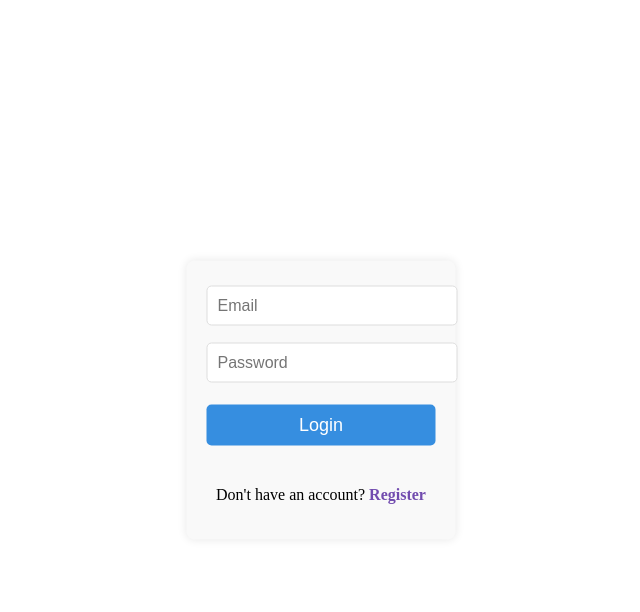
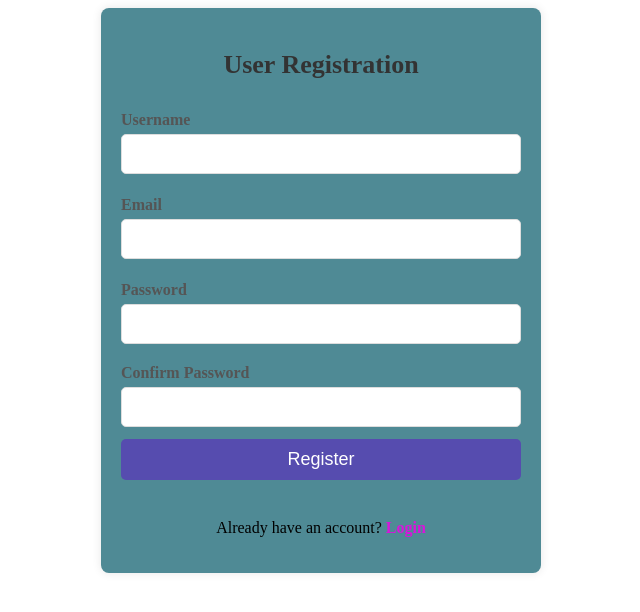
Before and after one commit to Alexv1721/HVATaskmanagementappBackendproject, a React (Create React App) app in the folder frontend/taskmanagementapp/: page /register in a window 1280 px wide. Before the commit this address led to /login. Shown: the top 612 px of the page, without its empty margins (319-959 px from the left). Built offline with nearby package versions, Linux system fonts and the light colour scheme.

Commit message:
Fix: Deployment

```diff
--- a/frontend/taskmanagementapp/src/components/Login.jsx
+++ b/frontend/taskmanagementapp/src/components/Login.jsx
@@ -91,7 +91,7 @@ else{
       </div>
       <button className='lbn' onClick={handleLogin}>Login</button>
       <div className='login-links'>
-        <p>Don't have an account? <a href="/reg">Register</a></p>
+        <p>Don't have an account? <a href="/register">Register</a></p>
       </div>
     </div>
   );
--- a/frontend/taskmanagementapp/src/components/Register.jsx
+++ b/frontend/taskmanagementapp/src/components/Register.jsx
@@ -11,14 +11,7 @@ const Register = () => {
   const [confirmpassword, setConfirmPassword] = useState('');
   const [formData, setFormData] = useState({ username:'',email:'',password:'',confirmpassword:'',role:'normal'});
   const [errors, setErrors] = useState({username:'',email:'',password:'',confirmpassword:''});
-useEffect(()=>{
-if(localStorage.getItem("taskstoken")){
-  navigate("/")
-}
-else{
-    navigate("/login")
-}
-},[])
+
 
   const validateForm = () => {
     setErrors({ username: '', email: '', password: '', confirmpassword: '' });
```
